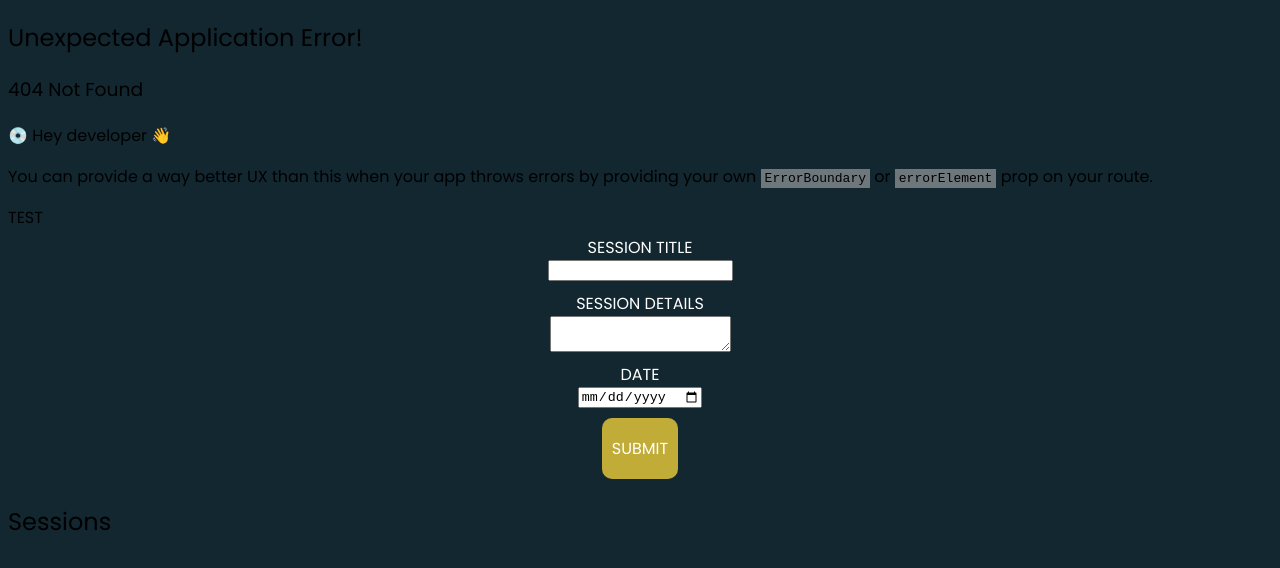
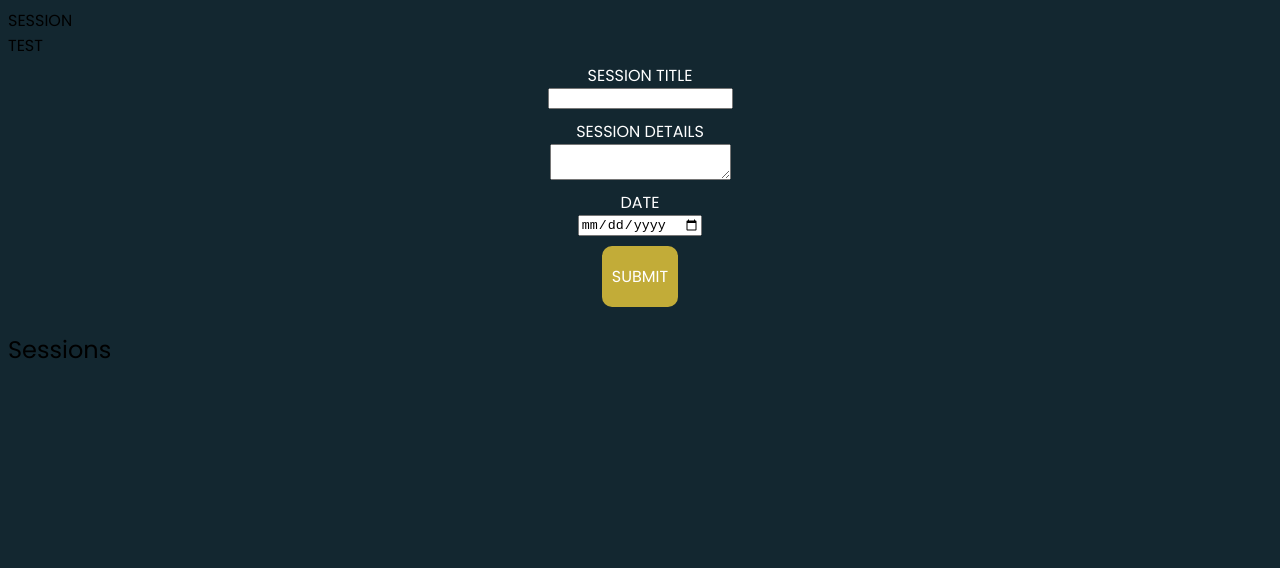
Before and after one commit to alliebourden/fableforge, a React (Vite) app: page /session-editor in a window 1280 px wide. Before the commit this address had no page. Shown: the top 568 px of the page. Built offline with nearby package versions, Linux system fonts and the light colour scheme.

Commit message:
routed SessionEditor

```diff
--- a/src/Routes.jsx
+++ b/src/Routes.jsx
@@ -1,11 +1,16 @@
 import { createBrowserRouter } from "react-router-dom";
 import Dashboard from "./pages/Dashboard";
+import SessionEditor from "./pages/SessionEditor";
 
 const router = createBrowserRouter([
   {
     path: "/",
     element: <Dashboard />,
   },
+  {
+    path: "/session-editor",
+    element: <SessionEditor />,
+  },
 ]);
 
 export default router;
--- a/src/pages/SessionEditor.jsx
+++ b/src/pages/SessionEditor.jsx
@@ -0,0 +1,9 @@
+export default function SessionEditor() {
+  return (
+    <div>
+      <header>
+        <span>SESSION</span>
+      </header>
+    </div>
+  );
+}
```
